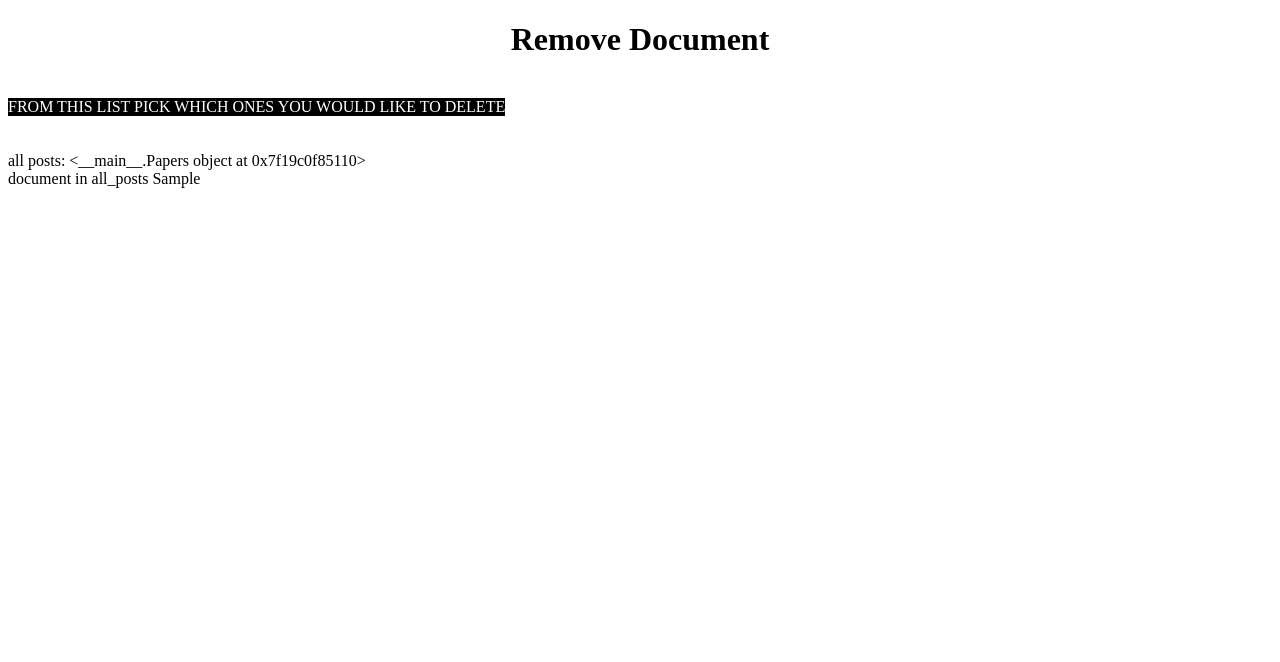
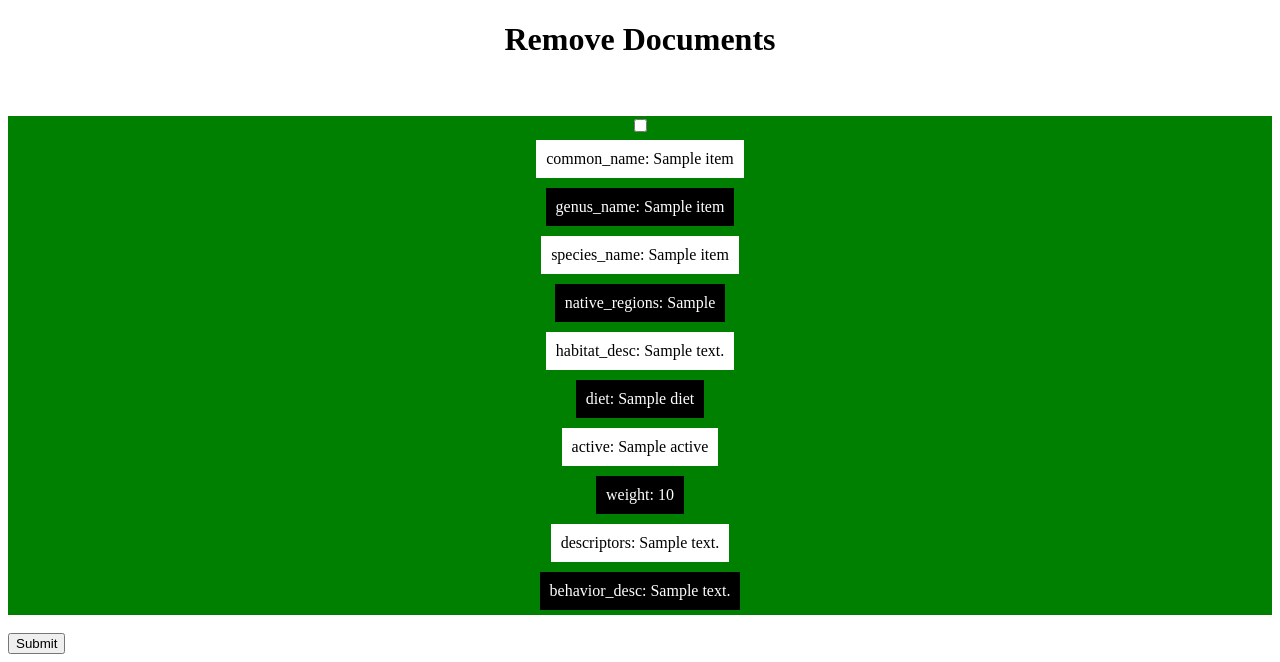
Before and after one commit to ChristianAlameda/BirdWatchers, a Flask app: page /rem in a window 1280 px wide. Shown: the part 186-848 px from the top of the page. Before the commit the page ends 374 px from the top, so only its background shows below. Run offline with Flask 3, Linux system fonts and the light colour scheme; a database or web service that is not in the repository returns one stand-in record (values such as "Sample title").

Commit message:
about done with app

```diff
--- a/app.py
+++ b/app.py
@@ -6,6 +6,7 @@ from userDatabase import UserDatabase
 import bcrypt
 import json
 import re
+from bson import ObjectId
 
 class MyFlaskApp:
     def __init__(self):
@@ -144,10 +145,32 @@ class MyFlaskApp:
         return render_template('home.html')
 
     def rem(self):
-        return render_template('rem.html', all_posts=self.database.getPosts({}))
+        self.user_database.connect(self.curr_email)
+        all_posts = self.user_database.getPosts({})
+        # print(all_posts[0])
+        all_posts_list = []
+        for i in all_posts:
+            all_posts_list.append(i)
+
+        if all_posts == None:
+            message = "You do not currently have any items in your collection yet please go back to the homeapge<br><br><a href='home'>Visit Homepage</a>"
+            return message
+        else:
+            return render_template('rem.html', all_posts=all_posts_list)
 
     def new_removed_document(self):
-        return "YOU HAVE SUCCESSFULLY REMOVED A DOCUMENT PRESS THIS LINK TO GET BACK TO THE HOMEPAGE <br><br><a href='../'>Visit Homepage</a>"
+        self.user_database.connect(self.curr_email)
+        posts = request.form.getlist('document')
+        print(posts)
+        if len(posts) == 1:
+            self.user_database.deletePost({'_id':ObjectId(posts[0])})
+            return "YOU HAVE SUCCESSFULLY REMOVED A DOCUMENT PRESS THIS LINK TO GET BACK TO THE HOMEPAGE <br><br><a href='home'>Visit Homepage</a>"
+        if len(posts) == 0:
+            return "YOU HAVE NO ITEMS IN THE LIST PLEASE RETURN TO HOMEPAGE<br><br><a href='home'>Visit Homepage</a>"
+        else:
+            for i in posts:
+                self.user_database.deletePosts({'_id':ObjectId(posts[i])})
+            return "YOU HAVE SUCCESSFULLY REMOVED SEVERAL DOCUMENTS PRESS THIS LINK TO GET BACK TO THE HOMEPAGE <br><br><a href='home'>Visit Homepage</a>"
 
     def identify(self):
         active        = ['Morning','Noon','Afternoon','Evening']
@@ -179,23 +202,11 @@ class MyFlaskApp:
         # Perform query and store results in results
 
         results = self.database.getPosts(query)
-        print(results)
-        #results = self.parseStringToDict(str(results))
-        # results = list(self.database.getPosts(query))
-        # print('results','  ', type(results), '   ',results)
-
-
-        # results_list = [doc for doc in results]
-
-        # for result in results_list:
-        #     result['_id'] = str(result['_id'])
-
-        # json_results = json.dumps(results_list)
-        # Print to console for debugging
-        print("Active:", active)
-        print("Feather Color:", feather_color)
-        print("Beak Type:", beak_type)
-        print("Query:", query)
+        # print(results)
+        # print("Active:", active)
+        # print("Feather Color:", feather_color)
+        # print("Beak Type:", beak_type)
+        # print("Query:", query)
         # print("Results:", results)
 
         return render_template('add.html',json_results=results)
@@ -211,7 +222,7 @@ class MyFlaskApp:
         # item = self.catch_duplicate({"item":item})
         # print("item",'  ',type(item), '  ', item)
         self.user_database.insertPost({"item":item})
-        return "return YOU HAVE SUCCESSFULLY ADDED A PRESET PRESS THIS LINK TO GET BACK TO THE HOMEPAGE <br><br><a href='home'>Visit Homepage</a>"
+        return "YOU HAVE SUCCESSFULLY ADDED A PRESET PRESS THIS LINK TO GET BACK TO THE HOMEPAGE <br><br><a href='home'>Visit Homepage</a>"
         # if isinstance(item, dict):
         #     self.user_database.insertPost({"item":item})
         #     return "return YOU HAVE SUCCESSFULLY ADDED A PRESET PRESS THIS LINK TO GET BACK TO THE HOMEPAGE <br><br><a href='home'>Visit Homepage</a>"
@@ -219,25 +230,21 @@ class MyFlaskApp:
         #     return "return YOU HAVE ADDED THAT BIRD ALREADY PRESS THIS LINK TO GET BACK TO THE HOMEPAGE <br><br><a href='home'>Visit Homepage</a>"
 
 
-    def catch_duplicate(self, item:dict):
-        # see if a user has added a bird that
-        # he has already added
-        #gives me a string
-        print("item['item']",'  ',type(item['item']), '  ', item['item'])
 
-        self.user_database.connect(self.curr_email)
-        #remove the newest duplicate
-        posts = self.user_database.getPosts({'item':item})
-        print(posts)
-        cursor_list = list(posts)
-        print(cursor_list)
-        if posts:
-            self.user_database.deletePost(posts)
-            return False
-        else: return item
 
     def view(self):
-        return render_template('view.html', all_posts=self.database.getPosts({}))
+        self.user_database.connect(self.curr_email)
+        all_posts = self.user_database.getPosts({})
+        # print(all_posts[0])
+        all_posts_list = []
+        for i in all_posts:
+            all_posts_list.append(i)
+
+        if all_posts == None:
+            message = "You do not currently have any items in your collection yet please go back to the homeapge<br><br><a href='home'>Visit Homepage</a>"
+            return message
+        else:
+            return render_template('view.html', all_posts=all_posts_list)
 
     #################################
     #################################
@@ -261,6 +268,23 @@ class MyFlaskApp:
         # data = self.remove_double_quotes(data)
         return data
 
+    def catch_duplicate(self, item:dict):
+        # see if a user has added a bird that
+        # he has already added
+        #gives me a string
+        print("item['item']",'  ',type(item['item']), '  ', item['item'])
+
+        self.user_database.connect(self.curr_email)
+        #remove the newest duplicate
+        posts = self.user_database.getPosts({'item':item})
+        print(posts)
+        cursor_list = list(posts)
+        print(cursor_list)
+        if posts:
+            self.user_database.deletePost(posts)
+            return False
+        else: return item
+
     # def remove_double_quotes(self, item):
     #     if isinstance(item, list):
     #         return [self.remove_double_quotes(element) for element in item]
--- a/templates/rem.html
+++ b/templates/rem.html
@@ -1,17 +1,57 @@
 {% extends "base.html" %}
 
-{% block title %}Remove Document - My Website{% endblock %}
+{% block title %}View Documents - My Website{% endblock %}
 
 {% block content %}
-    <h1 style="text-align:center">Remove Document</h1><br>
-    <form action="rem/newDeletedDocument" style="background-color:white; display:inline-block" method="POST">
-        <!-- Need a name for the respective preset so the user knows what to ask for later -->
-        <!-- Make it easier to recall for them. -->
-        <div style="background:black;color:white;">FROM THIS LIST PICK WHICH ONES YOU WOULD LIKE TO DELETE</div><br><br>
-        all posts: {{ all_posts }}<br>
-        document in all_posts
+    <!DOCTYPE html>
+    <html>
+    <style>
+
+        /* Apply alternating styles for non-list items */
+        .container {
+            background-color:green;
+            display: flex;
+            flex-direction: column;
+            align-items: center;
+        }
+
+        .item:nth-child(odd) {
+            background-color: black;
+            color: white;
+            padding: 10px;
+            margin: 5px;
+        }
+
+        .item:nth-child(even) {
+            background-color: white;
+            color: black;
+            padding: 10px;
+            margin: 5px;
+        }
+    </style>
+    <head>
+          <title>Hi</title>
+    </head>
+    <body>
+    <h1 style="text-align:center">Remove Documents</h1><br>
+    <form action="rem/new_removed_document" method="POST">
         {% for document in all_posts %}
-            {{ document }}<br>
+            <br><div class="container">
+                <input type="checkbox" id="document" name="document" value="{{ document['_id'] }}">
+                <div class="item">common_name: {{ document['item']['common_name'] }}</div>
+                <div class="item">genus_name: {{ document['item']['genus_name'] }}</div>
+                <div class="item">species_name: {{ document['item']['species_name'] }}</div>
+                <div class="item">native_regions: {{ document['item']['native_regions'] }}</div>
+                <div class="item">habitat_desc: {{ document['item']['habitat_desc'] }}</div>
+                <div class="item">diet: {{ document['item']['diet'] }}</div>
+                <div class="item">active: {{ document['item']['active'] }}</div>
+                <div class="item">weight: {{ document['item']['weight'] }}</div>
+                <div class="item">descriptors: {{ document['item']['descriptors'] }}</div>
+                <div class="item">behavior_desc: {{ document['item']['behavior_desc'] }}</div>
+            </div><br>
         {% endfor %}
+        <input type="submit" value="Submit">
     </form>
+    </body>
+    </html>
 {% endblock %}
```
Also changed, not shown: som.html (added, +49 -0 lines), templates/view.html (+46 -4 lines).
